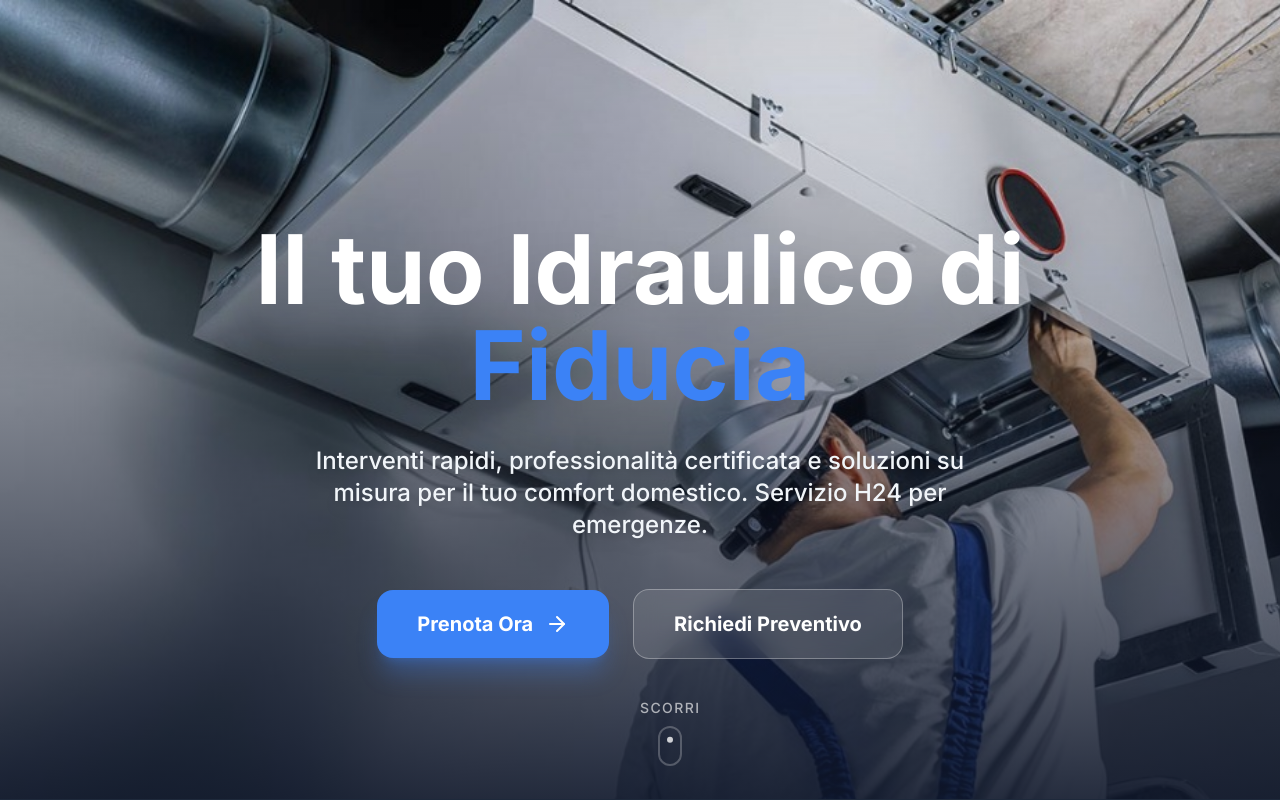
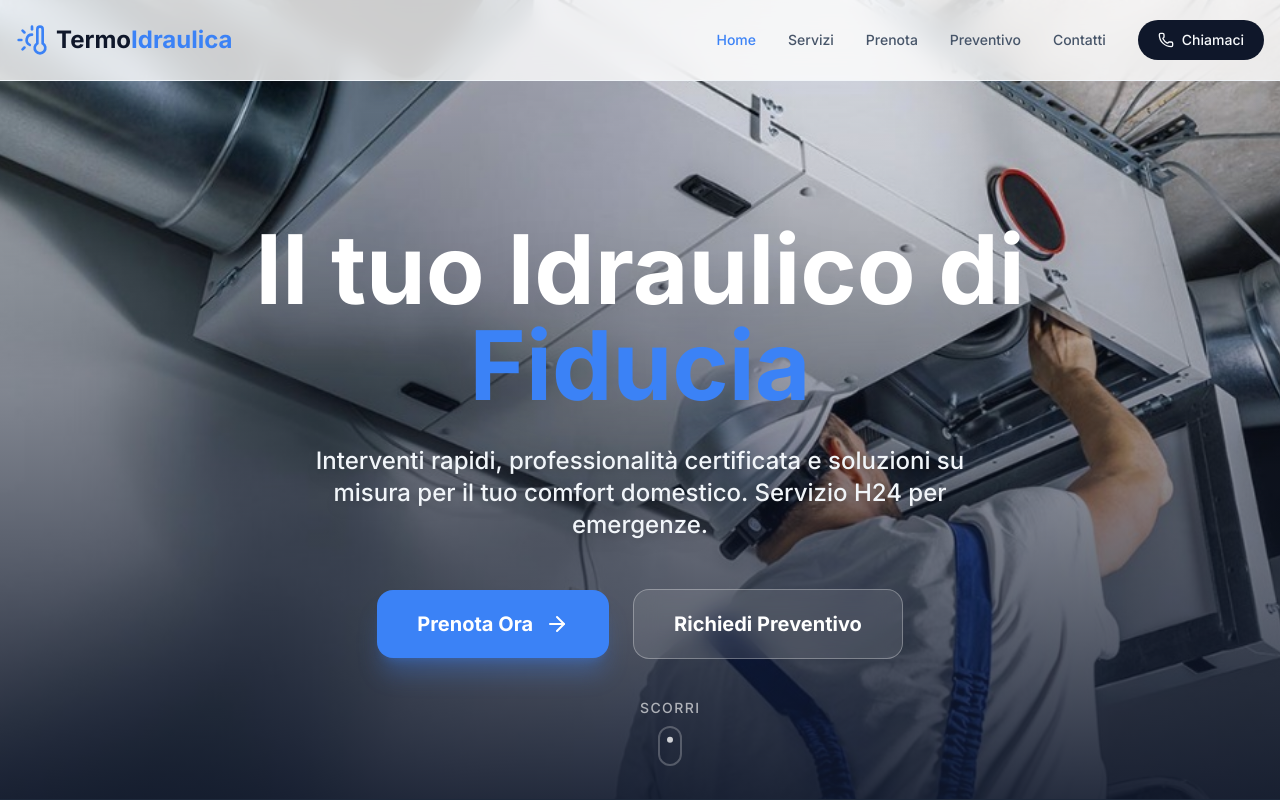
Before and after one commit to lucadibelardino/termoidraulica.746, a React (Vite) app: page / in a window 1280 px wide. Shown: the top 800 px of the page. Built offline with nearby package versions, Linux system fonts and the light colour scheme.

Commit message:
Make navbar always visible on Home, keep auto-hide on inner pages

```diff
--- a/src/components/Navbar.tsx
+++ b/src/components/Navbar.tsx
@@ -12,7 +12,8 @@ const Navbar = () => {
 
     // Also check on mount
     useEffect(() => {
-        if (window.scrollY < 50) {
+        const isHome = location.pathname === '/';
+        if (!isHome && window.scrollY < 50) {
             setHidden(true);
         } else {
             setHidden(false);
@@ -20,10 +21,11 @@ const Navbar = () => {
     }, [location.pathname]);
 
     useMotionValueEvent(scrollY, "change", (latest) => {
-        if (latest < 50) {
-            setHidden(true); // At top: hide
+        const isHome = location.pathname === '/';
+        if (!isHome && latest < 50) {
+            setHidden(true); // At top: hide (only if NOT home)
         } else {
-            setHidden(false); // Scrolled down: show
+            setHidden(false); // Scrolled down or Home: show
         }
     });
 
```
